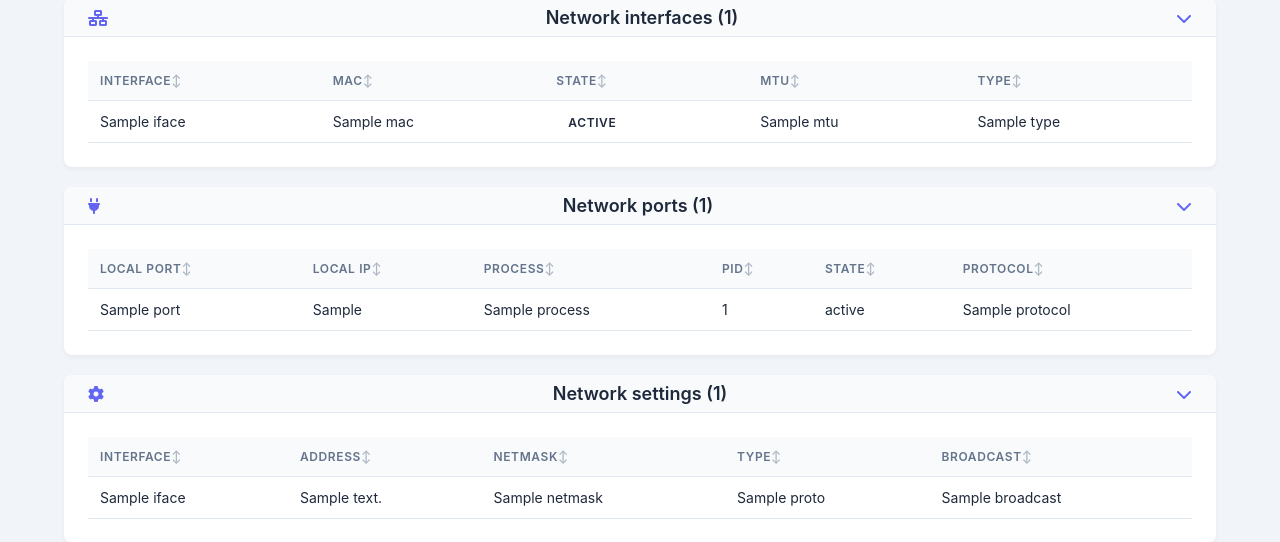
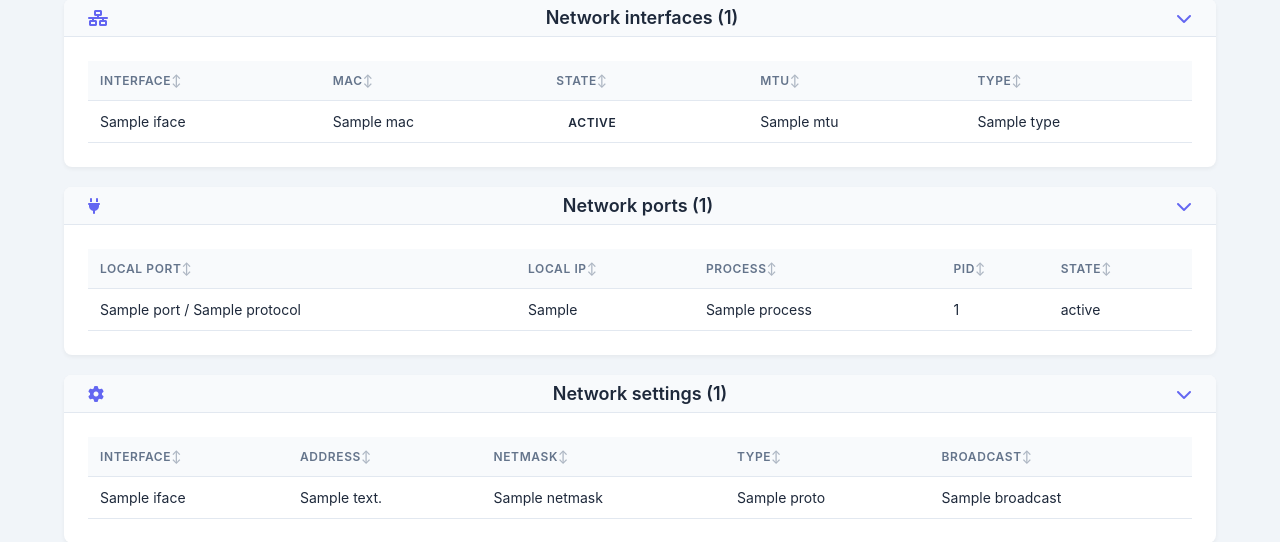
Before and after one commit to Maarckz/Inventory, a Flask app: template templates/machine_details.html in a window 1280 px wide. Shown: the part 652-1194 px from the top of the page. Run offline with Flask 3, Linux system fonts and the light colour scheme; the template is opened without the code that fills it: most values are stand-ins (such as "Sample title", 1, 10 or a date in 2020); parts of the project's set-up code (start-up, migrations or seed data) failed here and were passed over.

Commit message:
Update machine_details.html
Ajustes visuais!

```diff
--- a/templates/machine_details.html
+++ b/templates/machine_details.html
@@ -123,18 +123,16 @@
                             <th data-sort="string">Process</th>
                             <th data-sort="number">PID</th>
                             <th data-sort="string">State</th>
-                            <th data-sort="string">Protocol</th>
                         </tr>
                     </thead>
                     <tbody>
                         {% for port in machine.ports %}
                         <tr>
-                            <td>{{ port.local.port }}</td>
+                            <td>{{ port.local.port }} / {{ port.protocol }}</td>
                             <td>{{ port.local.ip }}</td>
                             <td>{{ port.process }}</td>
                             <td>{{ port.pid }}</td>
                             <td>{{ port.state if port.state else '-' }}</td>
-                            <td>{{ port.protocol }}</td>
                         </tr>
                         {% endfor %}
                     </tbody>
```
